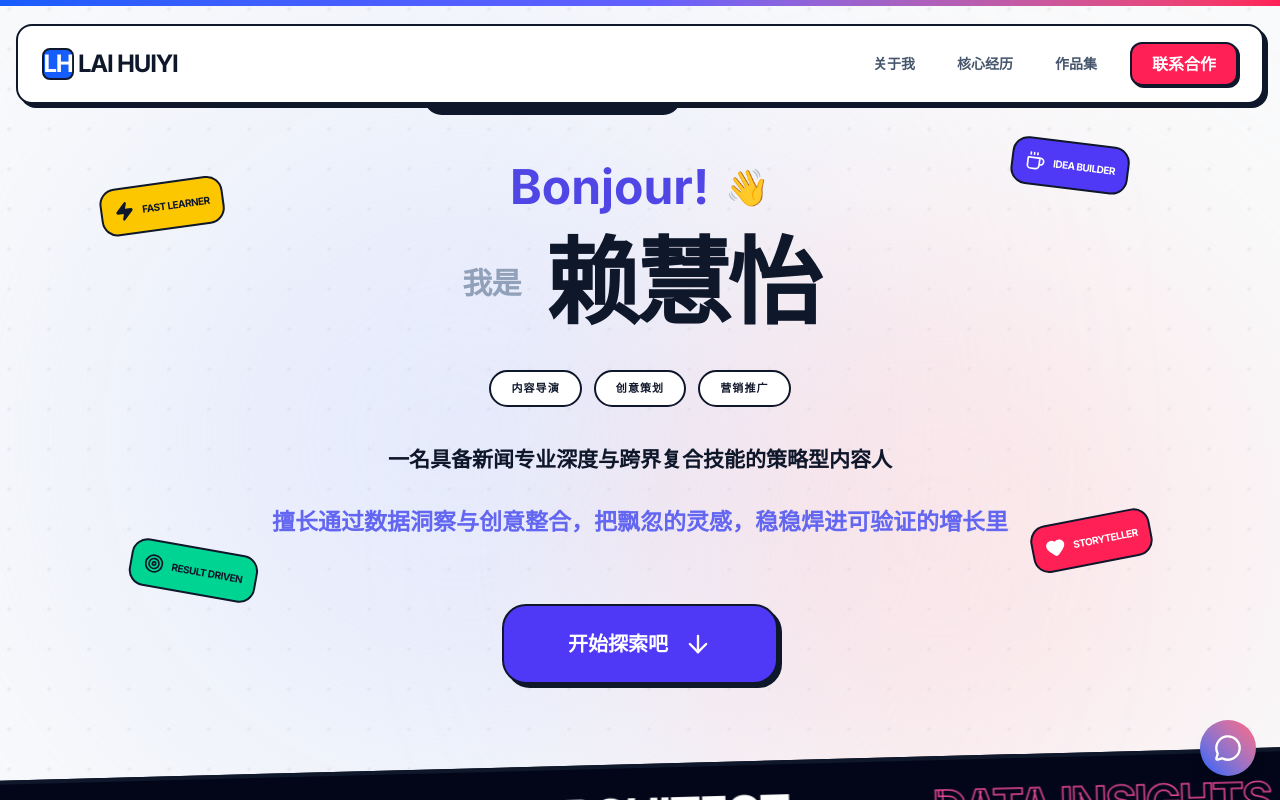
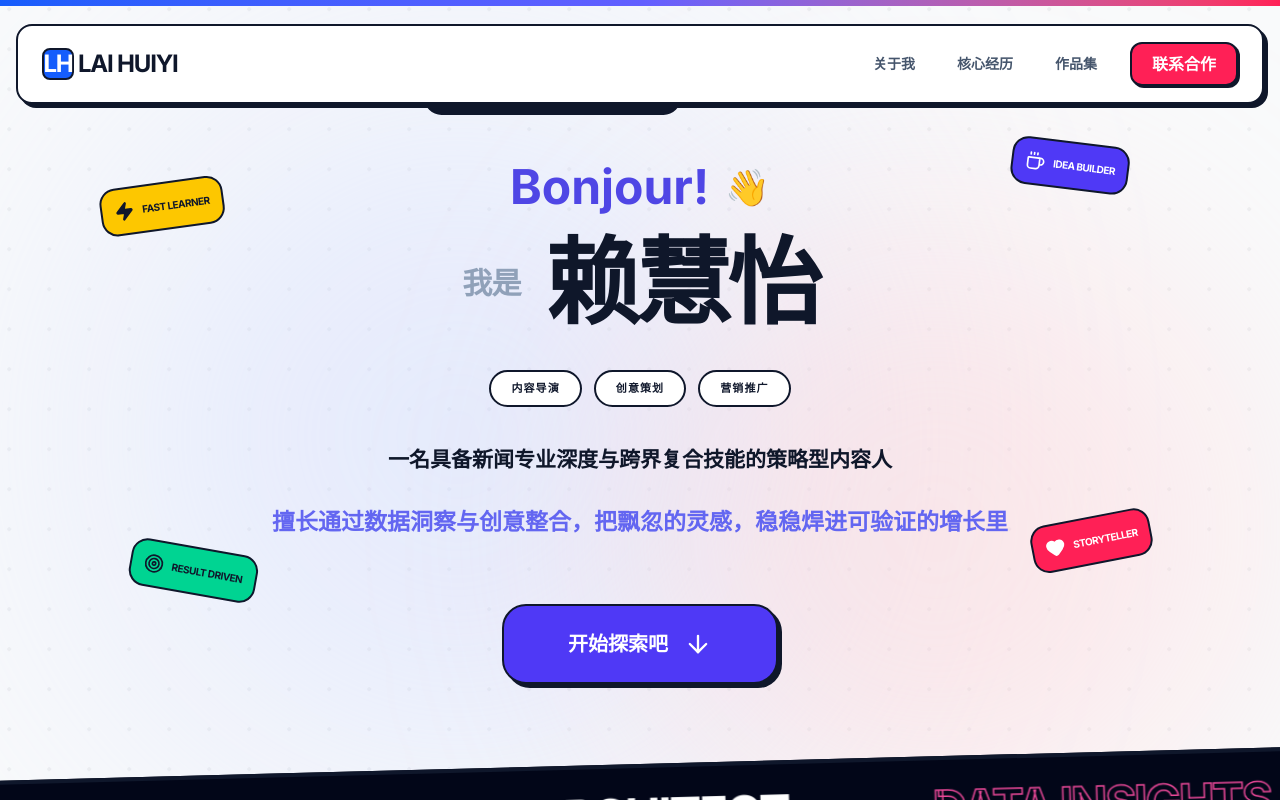
Before and after one commit to Kathy96425/my-portfolio-final, a React (Vite) app: page / in a window 1280 px wide. Shown: the top 800 px of the page. Built offline with nearby package versions, Linux system fonts and the light colour scheme; a web font is replaced by a local one.

Commit message:
Update App.tsx
remove ai chat

```diff
--- a/src/App.tsx
+++ b/src/App.tsx
@@ -8,7 +8,6 @@ import Experience from './components/Experience';
 import Portfolio from './components/Portfolio';
 import VisualWorks from './components/VisualWorks';
 import Contact from './components/Contact';
-import AIChat from './components/AIChat';
 import ThankYou from './components/ThankYou';
 import Marquee from './components/Marquee';
 
@@ -67,7 +66,6 @@ const App: React.FC = () => {
         <ThankYou />
         <Contact />
       </main>
-      <AIChat />
     </div>
   );
 };
```
